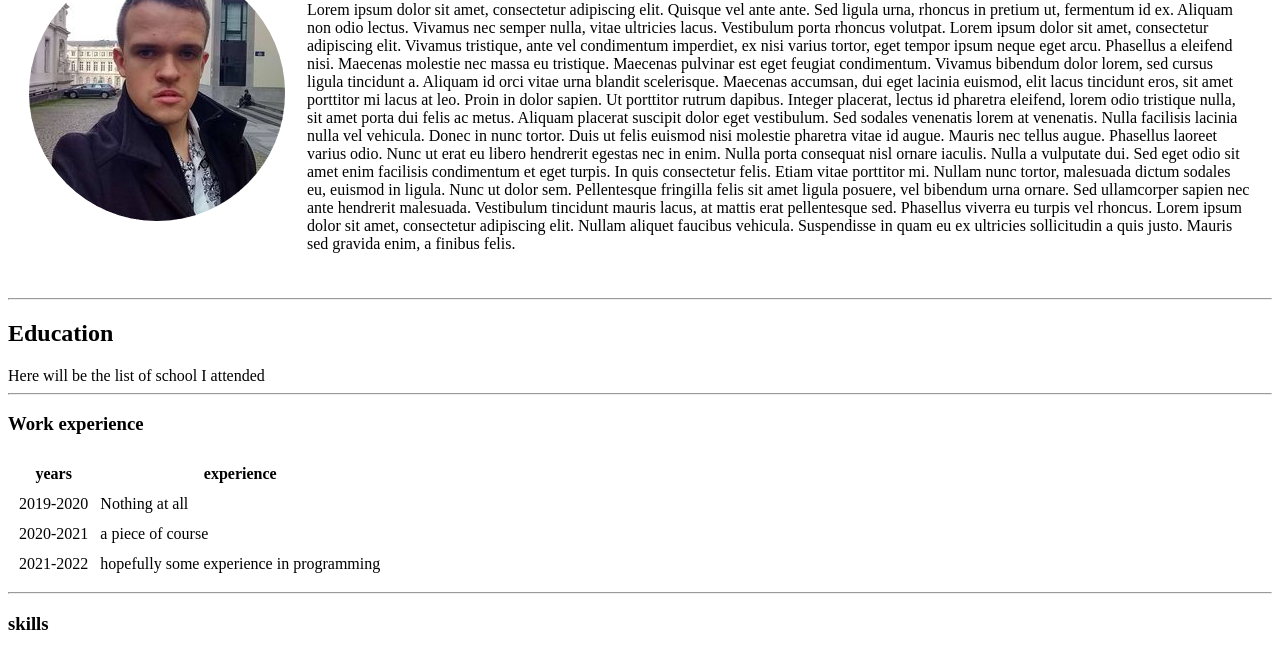
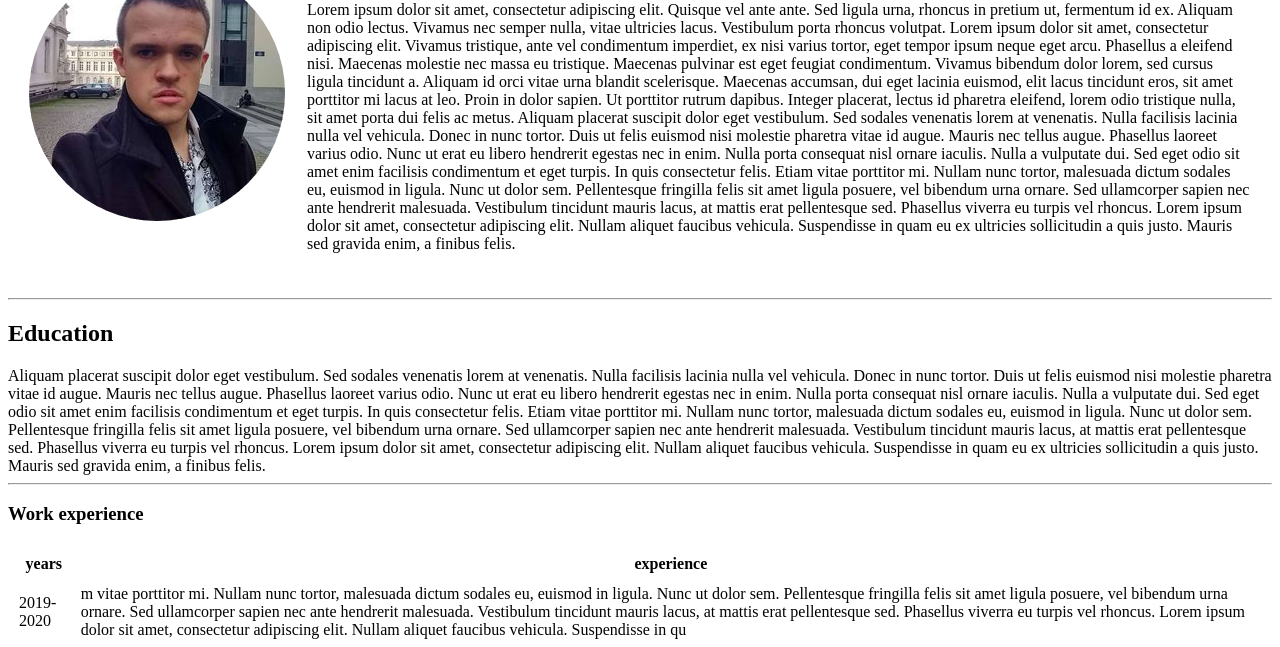
Before and after one commit to ernest52/cv, a plain HTML site: page index.html in a window 1280 px wide. Shown: the part 108-755 px from the top of the page. Drawn offline with Linux system fonts and the light colour scheme.

Commit message:
Update index.html

```diff
--- a/index.html
+++ b/index.html
@@ -30,7 +30,9 @@ Etiam vitae porttitor mi. Nullam nunc tortor, malesuada dictum sodales eu, euism
 
 <hr>
 <h2>Education</h2>
-Here will be the list of school I attended
+Aliquam placerat suscipit dolor eget vestibulum. Sed sodales venenatis lorem at venenatis. Nulla facilisis lacinia nulla vel vehicula. Donec in nunc tortor. Duis ut felis euismod nisi molestie pharetra vitae id augue. Mauris nec tellus augue. Phasellus laoreet varius odio. Nunc ut erat eu libero hendrerit egestas nec in enim. Nulla porta consequat nisl ornare iaculis. Nulla a vulputate dui. Sed eget odio sit amet enim facilisis condimentum et eget turpis. In quis consectetur felis.
+
+Etiam vitae porttitor mi. Nullam nunc tortor, malesuada dictum sodales eu, euismod in ligula. Nunc ut dolor sem. Pellentesque fringilla felis sit amet ligula posuere, vel bibendum urna ornare. Sed ullamcorper sapien nec ante hendrerit malesuada. Vestibulum tincidunt mauris lacus, at mattis erat pellentesque sed. Phasellus viverra eu turpis vel rhoncus. Lorem ipsum dolor sit amet, consectetur adipiscing elit. Nullam aliquet faucibus vehicula. Suspendisse in quam eu ex ultricies sollicitudin a quis justo. Mauris sed gravida enim, a finibus felis.
 
 <hr>
 <h3>Work experience</h3>
@@ -46,15 +48,15 @@ Here will be the list of school I attended
 
     <tr>
       <td>2019-2020</td>
-      <td>Nothing at all</td>
+      <td>m vitae porttitor mi. Nullam nunc tortor, malesuada dictum sodales eu, euismod in ligula. Nunc ut dolor sem. Pellentesque fringilla felis sit amet ligula posuere, vel bibendum urna ornare. Sed ullamcorper sapien nec ante hendrerit malesuada. Vestibulum tincidunt mauris lacus, at mattis erat pellentesque sed. Phasellus viverra eu turpis vel rhoncus. Lorem ipsum dolor sit amet, consectetur adipiscing elit. Nullam aliquet faucibus vehicula. Suspendisse in qu</td>
     </tr>
     <tr>
       <td>2020-2021</td>
-      <td>a piece of course</td>
+      <td>cus lorem, vel pellentesque tortor sapien sed libero. Cras ullamcorper egestas sem, id malesuada ante semper vitae. Duis ac justo sit amet nisl condimentum eleifend. Vestibulum laoreet pellentesque dui, et blandit ipsum pulvinar a. Morbi ligula ante, congue nec sagittis a, ultrices at urna. Nunc felis mi, commodo at commodo at, interdum in tortor. Donec eleifend erat at quam pretium, sed gravida mi porttitor. Duis vitae felis consequa </td>
     </tr>
     <tr>
       <td>2021-2022</td>
-      <td>hopefully some experience in programming</td>
+      <td>obortis. Nulla accumsan leo sem. Nullam ex orci, malesuada ac dignissim ut, commodo nec risus. Aliquam varius odio a eros viverra facilisis. Duis a dui ante. Nam gravida, quam at tempus placerat, risus leo bibendum ligula, ac tincidunt ex dui sit amet erat. Fusce faucibus condimentum</td>
     </tr>
 
 
```
